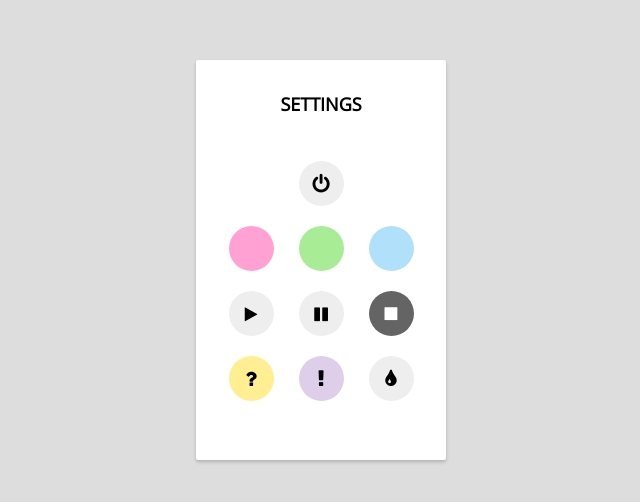
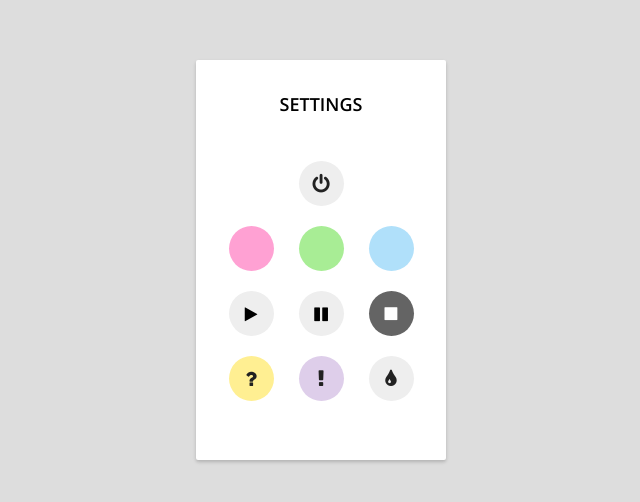
Before and after one commit to ullizen/dailyui, a plain HTML site: page settings.html in a window 1280 px wide. Shown: the part 140-642 px from the top of the page, 14-654 px from the left. Drawn offline with nearby package versions, Linux system fonts and the light colour scheme.

Commit message:
safari fix

```diff
--- a/settings.html
+++ b/settings.html
@@ -3,7 +3,7 @@
 <head>
 	<title>settings</title>
 	<meta name="viewport" content="width=device-width, initial-scale=1.0">
-	<link href="https://fonts.googleapis.com/css?family=Open+Sans" rel="stylesheet">
+	<link href="https://fonts.googleapis.com/css?family=Open+Sans:600" rel="stylesheet">
 	<link rel="stylesheet" href="https://cdnjs.cloudflare.com/ajax/libs/font-awesome/4.7.0/css/font-awesome.min.css">
 	<style>
 		html, body {
@@ -46,7 +46,7 @@
 		.settings-button {
 			border-radius: 50%;
 			background: #eee;
-			color: black;
+			color: #222;
 			width: 45px;
 			height: 45px;
 			display: flex;
@@ -55,6 +55,16 @@
 			font-size: 20px;
 			border: none;
 			transition: all 0.1s cubic-bezier(.25,.8,.25,1);
+			position: relative;
+		}
+
+		.settings-button .fa {
+			position: absolute;
+			left: 0;
+			right: 0;
+			margin-left: auto;
+			margin-right: auto;
+			/*bottom: 0px;*/
 		}
 
 		.settings-buttons {
@@ -70,6 +80,7 @@
 			margin-bottom: 45px;
 			font-size: 18px;
 			text-transform: uppercase;
+			font-weight: 600;
 		}
 
 		@keyframes jump {
@@ -244,6 +255,8 @@
 		}
 		document.getElementById("app").style.animationPlayState = "paused";
 		document.getElementById("shadow").style.animationPlayState = "paused";
+		document.getElementById("app").style.WebkitAnimationPlayState = "paused";
+		document.getElementById("shadow").style.WebkitAnimationPlayState = "paused";
 
 		togglebuttons();
 		document.getElementById("pause-button").style.background = "rgb(100, 100, 100)";
```
